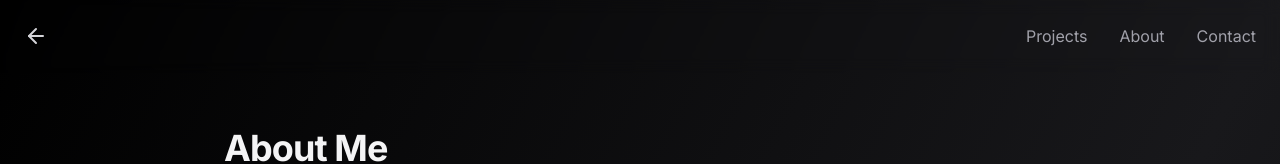
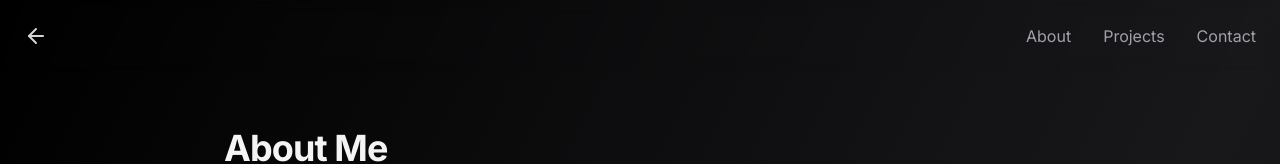
Before and after one commit to paurushrai/portfolio, a Next.js app: page /about in a window 1280 px wide. Shown: the top 164 px of the page. Built offline with nearby package versions, Linux system fonts and the light colour scheme; no server answers; what tailwindcss-debug-screens would draw is missing.

Commit message:
chore: reorder navigation links to prioritize About over Projects

```diff
--- a/app/components/nav.tsx
+++ b/app/components/nav.tsx
@@ -29,16 +29,16 @@ export const Navigation: React.FC = () => {
         <div className="container flex flex-row-reverse items-center justify-between p-6 mx-auto">
           <div className="flex justify-between gap-8">
             <Link
+              href="/about"
+              className="duration-200 text-zinc-400 hover:text-zinc-100"
+            >
+              About
+            </Link>
+            <Link
               href="/projects"
               className="duration-200 text-zinc-400 hover:text-zinc-100"
             >
               Projects
-						</Link>
-						<Link
-							href="/about"
-							className="duration-200 text-zinc-400 hover:text-zinc-100"
-						>
-							About
             </Link>
             <Link
               href="/contact"
--- a/app/page.tsx
+++ b/app/page.tsx
@@ -3,8 +3,8 @@ import React from "react";
 import Particles from "./components/particles";
 
 const navigation = [
+  { name: "About", href: "/about" },
   { name: "Projects", href: "/projects" },
-  { name: "About", href: "/about" },
   { name: "Contact", href: "/contact" },
 ];
 
```
Lines whose indentation alone changed are shown as unchanged.
